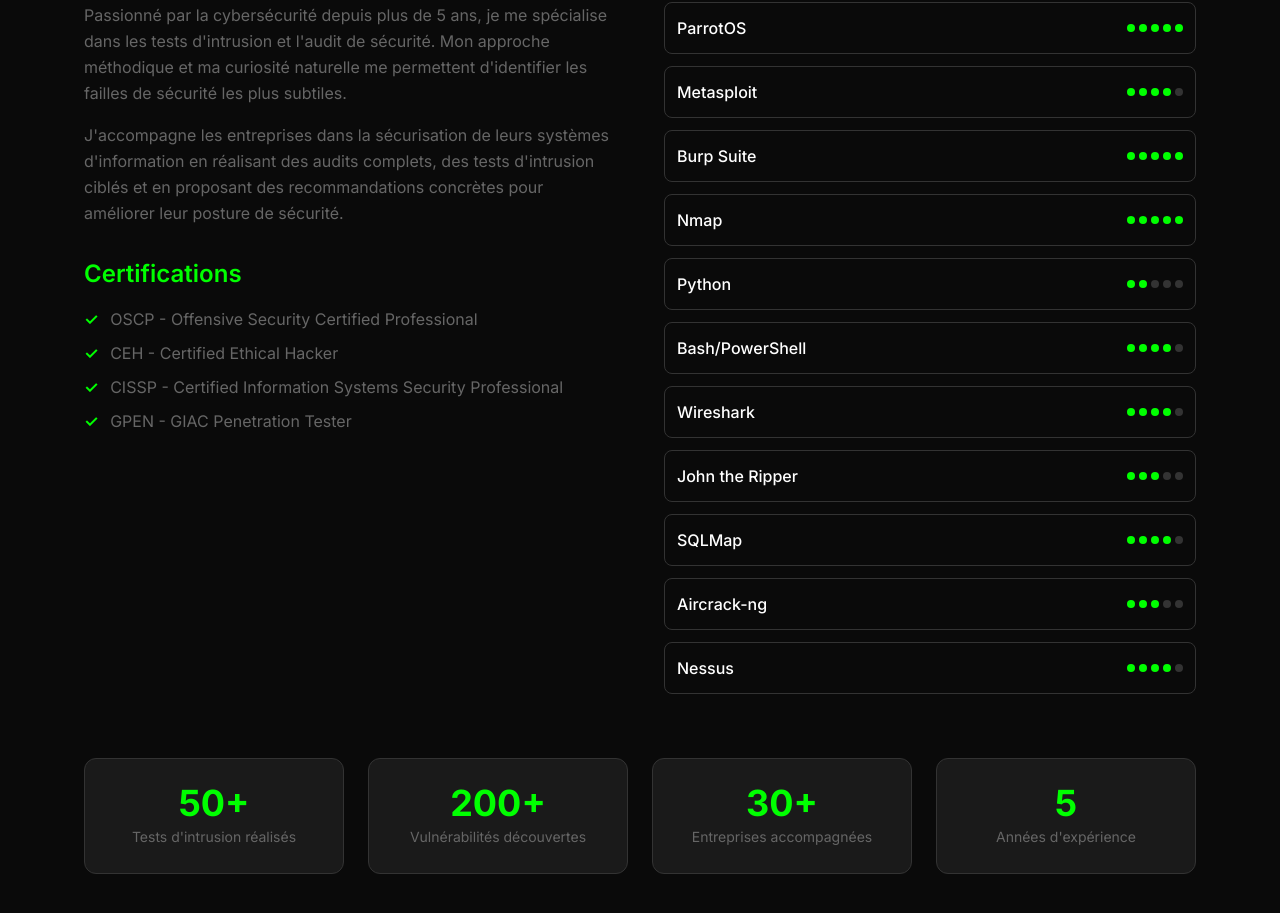
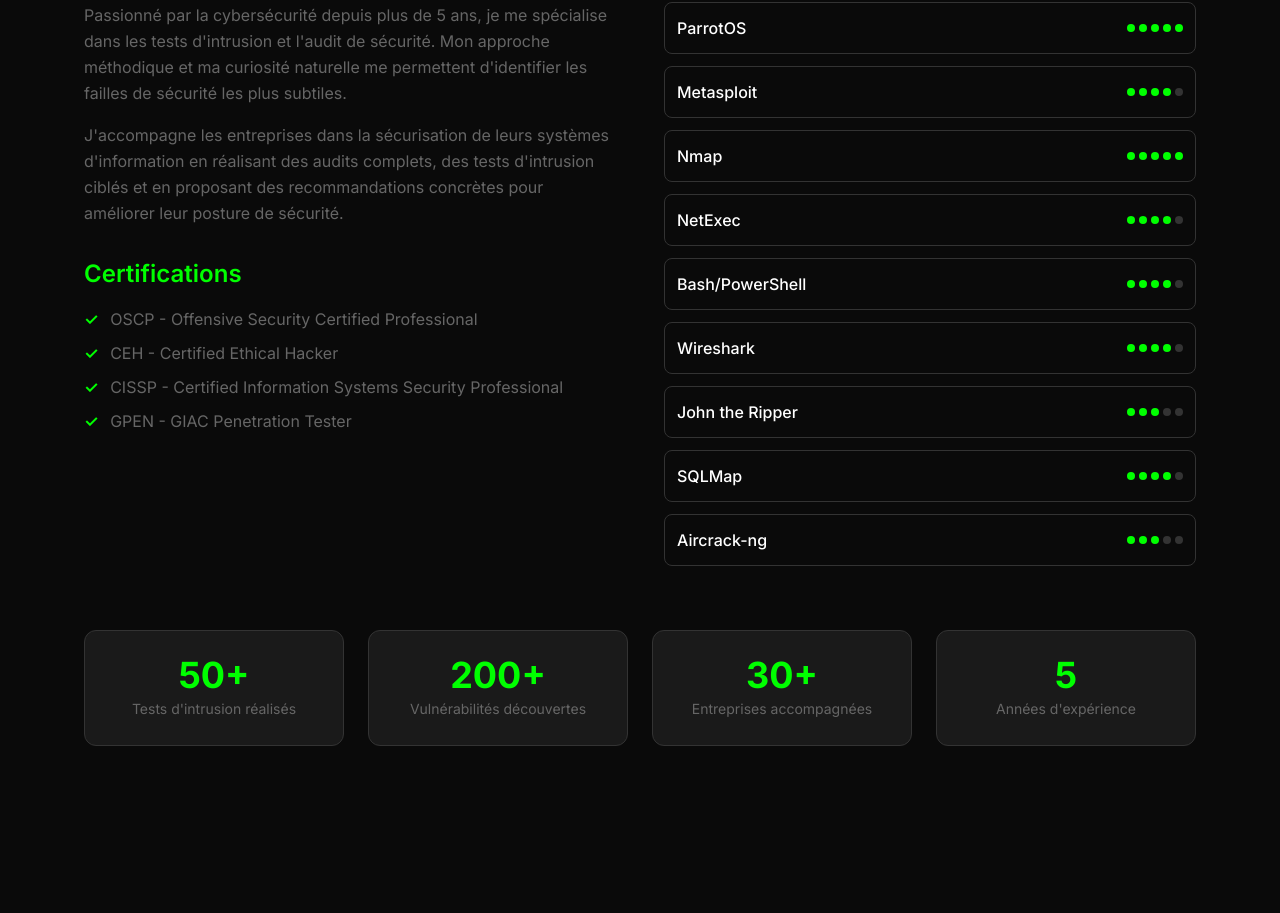
Before and after one commit to M0rPH3U53/M0rPH3U53.github.io, a React (Vite) app: page / in a window 1280 px wide. Shown: the part 1054-1967 px from the top of the page. Built offline with nearby package versions, Linux system fonts and the light colour scheme.

Commit message:
Update About.tsx

```diff
--- a/src/components/About.tsx
+++ b/src/components/About.tsx
@@ -4,15 +4,13 @@ const About: React.FC = () => {
   const skills = [
     { name: 'ParrotOS', level: 5 },
     { name: 'Metasploit', level: 4 },
-    { name: 'Burp Suite', level: 5 },
     { name: 'Nmap', level: 5 },
-    { name: 'Python', level: 2 },
+    { name: 'NetExec', level: 4 },
     { name: 'Bash/PowerShell', level: 4 },
     { name: 'Wireshark', level: 4 },
     { name: 'John the Ripper', level: 3 },
     { name: 'SQLMap', level: 4 },
     { name: 'Aircrack-ng', level: 3 },
-    { name: 'Nessus', level: 4 }
   ];
 
   const certifications: string[] = [
```
